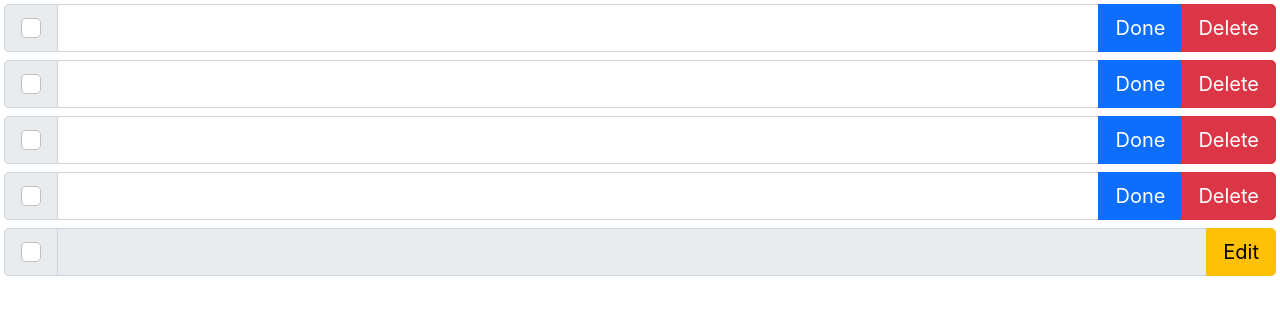
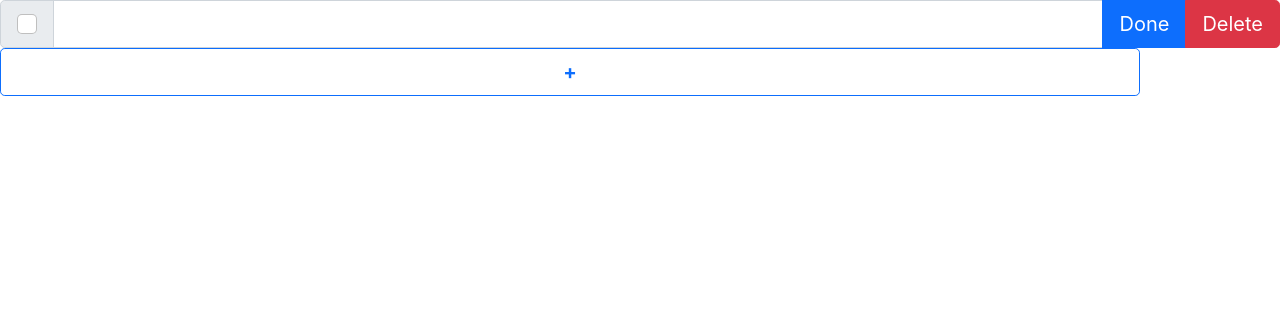
Before and after one commit to charlescohanlon/todo-list-app, a React (Create React App) app: page / in a window 1280 px wide. Shown: the top 314 px of the page. Built offline with nearby package versions, Linux system fonts and the light colour scheme.

Commit message:
implements add todo item button and begins implementation of bootstrap grid list management system

```diff
--- a/src/App.js
+++ b/src/App.js
@@ -1,74 +1,12 @@
 import React, { Component } from "react";
 import './App.css';
-import List from "./components/List.jsx";
+import Lists from "./components/Lists.jsx";
 
 class App extends Component {
-  state = {
-    List: {
-      ListItems: [
-        { id: 0, value: "", isEditing: true, isComplete: false },
-        { id: 1, value: "", isEditing: true, isComplete: false },
-        { id: 2, value: "", isEditing: true, isComplete: false },
-        { id: 3, value: "", isEditing: true, isComplete: false },
-        { id: 4, value: "", isEditing: false, isComplete: false },
-      ],
-    }
-  };
 
-  setIsEditing(item, isEditing) {
-    const tmp_items = [...this.state.List.ListItems];
-    const index = tmp_items.indexOf(item);
-    tmp_items[index].isEditing = isEditing;
-    this.setState({ List: { ListItems: tmp_items } });
-  }
-
-  removeItem(itemId) {
-    const tmp_items = this.state.List.ListItems.filter(
-      (item) => item.id !== itemId
-    );
-    this.setState({ List: { ListItems: tmp_items } })
-  }
-
-  handleTextInputChange = (item, newTextInput) => {
-    const tmp_items = [...this.state.List.ListItems];
-    const index = tmp_items.indexOf(item);
-    tmp_items[index].value = newTextInput;
-    this.setState({ List: { ListItems: tmp_items } });
-  };
-
-  handleDone = (item) => {
-    this.setIsEditing(item, false);
-  };
-
-  handleDelete = (id) => {
-    this.removeItem(id);
-  };
-
-  handleEditing = (item) => {
-    this.setIsEditing(item, true);
-  };
-
-  handleComplete = (item, isChecked) => {
-    if (isChecked) {
-      const tmp_items = [...this.state.List.ListItems];
-      const index = tmp_items.indexOf(item);
-      tmp_items[index].isComplete = true;
-      setTimeout(() => this.setState({ List: { ListItems: tmp_items } }), 1000);
-      setTimeout(() => this.removeItem(item.id), 3000);
-    }
-  };
 
   render() {
-    return (
-      <List
-        items={this.state.List.ListItems}
-        onChange={this.handleTextInputChange}
-        onDone={this.handleDone}
-        onDelete={this.handleDelete}
-        onEditing={this.handleEditing}
-        onComplete={this.handleComplete}
-      />
-    );
+    return <Lists />;
   }
 }
 
--- a/src/components/List.jsx
+++ b/src/components/List.jsx
@@ -3,8 +3,15 @@ import ListItem from "./ListItem";
 
 class List extends Component {
   render() {
-    const { items, onChange, onDone, onDelete, onEditing, onComplete } =
-      this.props;
+    const {
+      items,
+      onChange,
+      onDone,
+      onDelete,
+      onEditing,
+      onComplete,
+      onAddItem,
+    } = this.props;
     return (
       <div>
         {items.map((item) => (
@@ -18,6 +25,12 @@ class List extends Component {
             onComplete={onComplete}
           />
         ))}
+        <button
+          className="btn btn-outline-primary btn-lg container"
+          onClick={onAddItem}
+        >
+          <b>+</b>
+        </button>
       </div>
     );
   }
--- a/src/components/ListItem.css
+++ b/src/components/ListItem.css
@@ -1,4 +1,8 @@
 .fade-out-transition {
   opacity: 0;
-  transition: opacity 1s;
+  transition: opacity 2s;
 }
+
+.show-complete {
+  background: rgb(18, 194, 18) !important;
+}
--- a/src/components/ListItem.jsx
+++ b/src/components/ListItem.jsx
@@ -2,26 +2,27 @@ import React, { Component } from "react";
 import "./ListItem.css";
 
 class ListItem extends Component {
+  getTextFieldClasses() {
+    let inputClasses = "form-control";
+    return (inputClasses += this.props.item.isComplete ? " show-complete" : "");
+  }
+
   editingFields(props) {
+    const { value, item } = props;
     return (
       <>
         <input
           type="text"
-          className="form-control"
-          value={props.value}
-          onChange={(newText) =>
-            props.onChange(props.item, newText.target.value)
-          }
+          className={this.getTextFieldClasses()}
+          value={value}
+          onChange={(newText) => props.onChange(item, newText.target.value)}
         />
-        <button
-          className="btn btn-primary"
-          onClick={() => props.onDone(props.item)}
-        >
+        <button className="btn btn-primary" onClick={() => props.onDone(item)}>
           Done
         </button>
         <button
           className="btn btn-danger"
-          onClick={() => props.onDelete(props.item.id)}
+          onClick={() => props.onDelete(item.id)}
         >
           Delete
         </button>
@@ -30,18 +31,19 @@ class ListItem extends Component {
   }
 
   viewingFields(props) {
+    const { value, item } = props;
     return (
       <>
         <input
           type="text"
-          className="form-control"
+          className={this.getTextFieldClasses()}
           readOnly={true}
-          value={props.value}
+          value={value}
         />
         <button
           className="btn btn-warning"
           onClick={() => {
-            this.props.onEditing(props.item);
+            this.props.onEditing(item);
           }}
         >
           Edit
@@ -51,8 +53,8 @@ class ListItem extends Component {
   }
 
   render() {
-    const { item, onComplete } = this.props;
-    let inputGroupClasses = "input-group input-group-lg p-1";
+    const { item } = this.props;
+    let inputGroupClasses = "input-group input-group-lg";
     inputGroupClasses += item.isComplete ? " fade-out-transition" : "";
     return (
       <div className={inputGroupClasses}>
@@ -60,7 +62,9 @@ class ListItem extends Component {
           <input
             className="form-check-input mt-0"
             type="checkbox"
-            onChange={(change) => onComplete(item, change.target.checked)}
+            onChange={(change) =>
+              this.props.onComplete(item, change.target.checked)
+            }
           />
         </div>
         {item.isEditing
--- /dev/null
+++ b/src/components/Lists.jsx
@@ -0,0 +1,98 @@
+import React, { Component } from "react";
+import List from "./List.jsx";
+
+// TODO: write Lists component that implements Grid to layout multiple lists
+// single source of truth?
+class Lists extends Component {
+  state = {
+    list: {
+      id: 0,
+      listItems: [{ id: 0, value: "", isEditing: true, isComplete: false }],
+    },
+  };
+
+  getCurrentId() {
+    let currId = 0;
+    this.state.list.listItems.forEach((item) => {
+      currId = item.id > currId ? item.id : currId;
+    });
+    return currId;
+  }
+
+  setIsEditing(item, isEditing) {
+    const tmp_items = [...this.state.List.ListItems];
+    const index = tmp_items.indexOf(item);
+    tmp_items[index].isEditing = isEditing;
+    this.setState({ list: { listItems: tmp_items } });
+  }
+
+  removeItem(itemId) {
+    const tmp_items = this.state.list.listItems.filter(
+      (item) => item.id !== itemId
+    );
+    this.setState({ list: { listItems: tmp_items } });
+  }
+
+  handleTextInputChange = (item, newTextInput) => {
+    const tmp_items = [...this.state.list.listItems];
+    const index = tmp_items.indexOf(item);
+    tmp_items[index].value = newTextInput;
+    this.setState({ list: { listItems: tmp_items } });
+  };
+
+  handleDone = (item) => {
+    this.setIsEditing(item, false);
+  };
+
+  handleDelete = (id) => {
+    this.removeItem(id);
+  };
+
+  handleEditing = (item) => {
+    this.setIsEditing(item, true);
+  };
+
+  handleAddItem = () => {
+    const tmp_items = [...this.state.list.listItems];
+    console.log(this.getCurrentId());
+    tmp_items.push({
+      id: this.getCurrentId() + 1,
+      value: "",
+      isEditing: true,
+      isComplete: false,
+    });
+    this.setState({ list: { listItems: tmp_items } });
+  };
+
+  handleComplete = (item, isChecked) => {
+    if (isChecked) {
+      const tmp_items = [...this.state.list.listItems];
+      const index = tmp_items.indexOf(item);
+      tmp_items[index].isComplete = true;
+      this.setState({ list: { listItems: tmp_items } });
+      setTimeout(() => this.removeItem(item.id), 2000);
+    }
+  };
+
+  render() {
+    return (
+      <div>
+        <div className="row">
+          <div className="col">
+            <List
+              items={this.state.list.listItems}
+              onChange={this.handleTextInputChange}
+              onDone={this.handleDone}
+              onDelete={this.handleDelete}
+              onEditing={this.handleEditing}
+              onComplete={this.handleComplete}
+              onAddItem={this.handleAddItem}
+            />
+          </div>
+        </div>
+      </div>
+    );
+  }
+}
+
+export default Lists;
```
